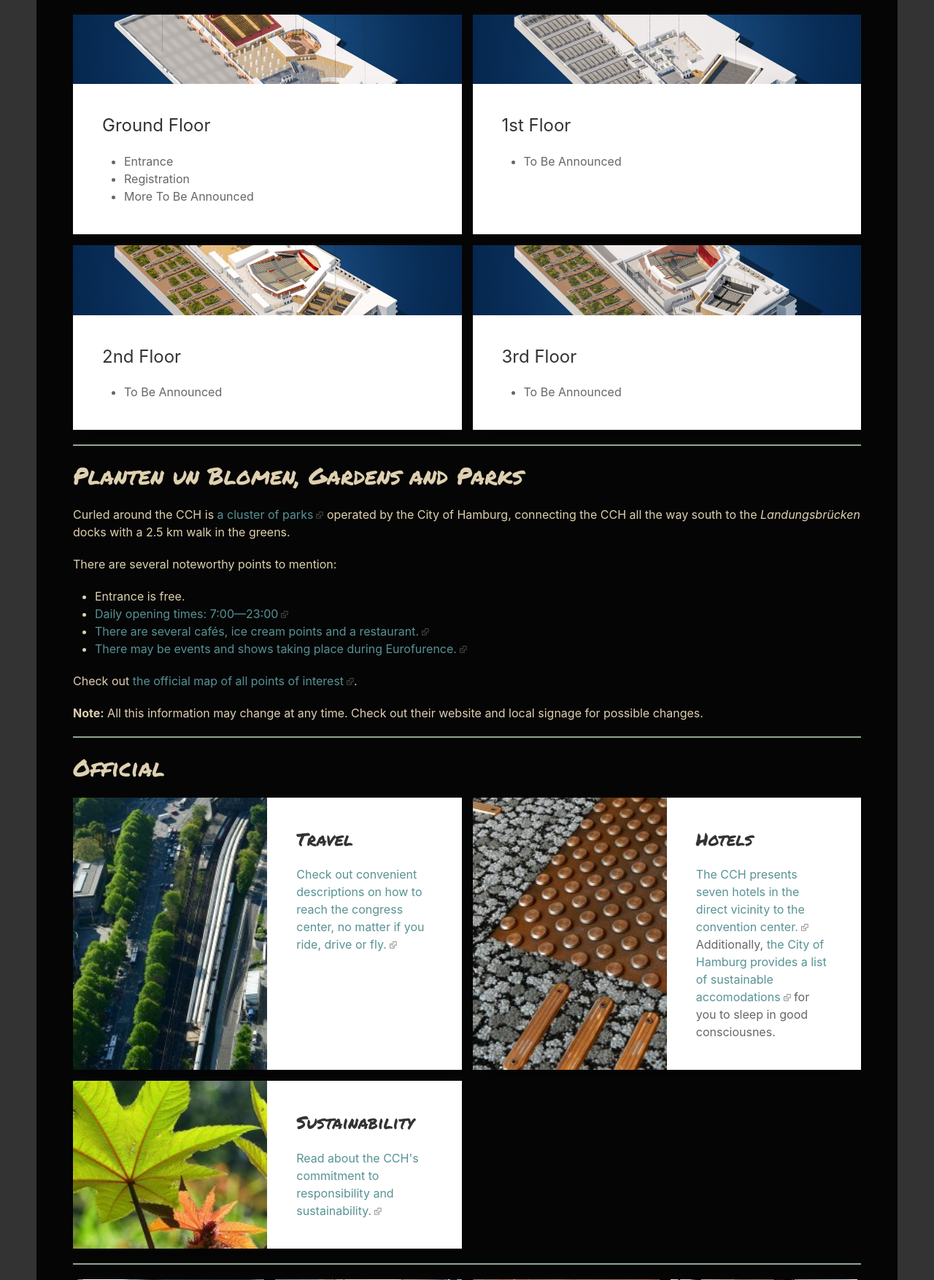
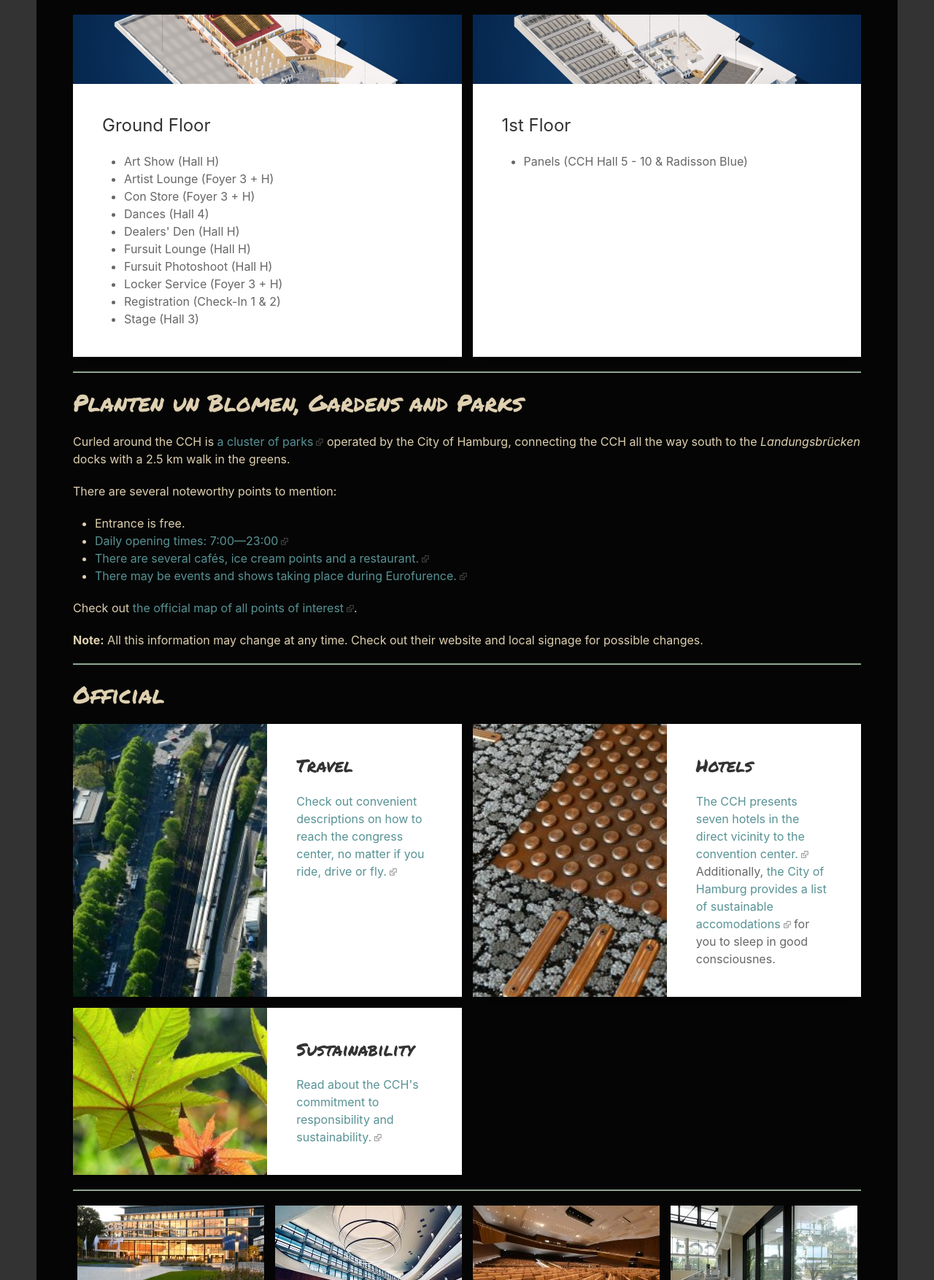
Before and after one commit to dogpixels/ef27, a PHP site: page /venue in a window 1280 px wide. Shown: the part 821-2575 px from the top of the page at 73% size. Run offline with PHP 8.4, Linux system fonts and the light colour scheme; data that the repository does not hold is empty.

Commit message:
chore: :speech_balloon: add floor plan details

```diff
--- a/www/modified.json
+++ b/www/modified.json
@@ -7,7 +7,7 @@
     "prices": 1680595835,
     "nosecount": 1676740342,
     "jobs": 1680545103,
-    "venue": 1676317756,
+    "venue": 1690055711,
     "venue\/map": 1676296216,
     "venue\/travel": 1676296216,
     "hotels": 1676296216,
--- a/www/pages/venue.php
+++ b/www/pages/venue.php
@@ -51,16 +51,18 @@
 				<div class="uk-card-body">
 					<h3 class="uk-card-title reset-font">Ground Floor</h3>
 					<ul>
-						<li>Entrance</li>
-						<li>Registration</li>
-						<li>More To Be Announced</li>
+						<li>Art Show (Hall H)</li>
+						<li>Artist Lounge (Foyer 3 + H)</li>
+						<li>Con Store (Foyer 3 + H)</li>
+						<li>Dances (Hall 4)</li>
+						<li>Dealers' Den (Hall H)</li>
+						<li>Fursuit Lounge (Hall H)</li>
+						<li>Fursuit Photoshoot (Hall H)</li>
+						<li>Locker Service (Foyer 3 + H)</li>
+						<li>Registration (Check-In 1 &amp; 2)</li>
+						<li>Stage (Hall 3)</li>
 					</ul>
 				</div>
-				<!-- <div class="uk-card-media-bottom">
-					<div uk-lightbox>
-						<a href="pages/venue/cch_plan-iso-eg_150dpi_en.jpg"><img src="pages/venue/thumbs/cch_plan-iso-eg_150dpi_en_2.jpg" alt="Ground Floor Map" /></a>
-					</div>
-				</div> -->
 			</div>
 		</div>
 		<div>
@@ -73,17 +75,12 @@
 				<div class="uk-card-body">
 					<h3 class="uk-card-title reset-font">1st Floor</h3>
 					<ul>
-						<li>To Be Announced</li>
+						<li>Panels (CCH Hall 5 - 10 &amp; Radisson Blue)</li>
 					</ul>
 				</div>
-				<!-- <div class="uk-card-media-bottom">
-					<div uk-lightbox>
-						<a href="pages/venue/cch_plan-iso-1og_150dpi_en.jpg"><img src="pages/venue/thumbs/cch_plan-iso-1og_150dpi_en_2.jpg" alt="1st Floor Map" /></a>
-					</div>
-				</div> -->
 			</div>
 		</div>
-		<div>
+		<!-- <div>
 			<div class="uk-card uk-card-default" uk-scrollspy="cls:uk-animation-fade">
 				<div class="uk-card-media-top">
 					<div uk-lightbox>
@@ -96,14 +93,9 @@
 						<li>To Be Announced</li>
 					</ul>
 				</div>
-				<!-- <div class="uk-card-media-bottom">
-					<div uk-lightbox>
-						<a href="pages/venue/cch_plan-iso-2og_150dpi_en.jpg"><img src="pages/venue/thumbs/cch_plan-iso-2og_150dpi_en_2.jpg" alt="2nd Floor Map" /></a>
-					</div>
-				</div> -->
 			</div>
-		</div>
-		<div>
+		</div> -->
+		<!-- <div>
 			<div class="uk-card uk-card-default" uk-scrollspy="cls:uk-animation-fade">
 				<div class="uk-card-media-top">
 					<div uk-lightbox>
@@ -116,13 +108,8 @@
 						<li>To Be Announced</li>
 					</ul>
 				</div>
-				<!-- <div class="uk-card-media-bottom">
-					<div uk-lightbox>
-						<a href="pages/venue/cch_plan-iso-3og_150dpi_en.jpg"><img src="pages/venue/thumbs/cch_plan-iso-3og_150dpi_en_2.jpg" alt="3rd Floor Map" /></a>
-					</div>
-				</div> -->
 			</div>
-		</div>
+		</div> -->
 	</div>
 </section>
 
```
